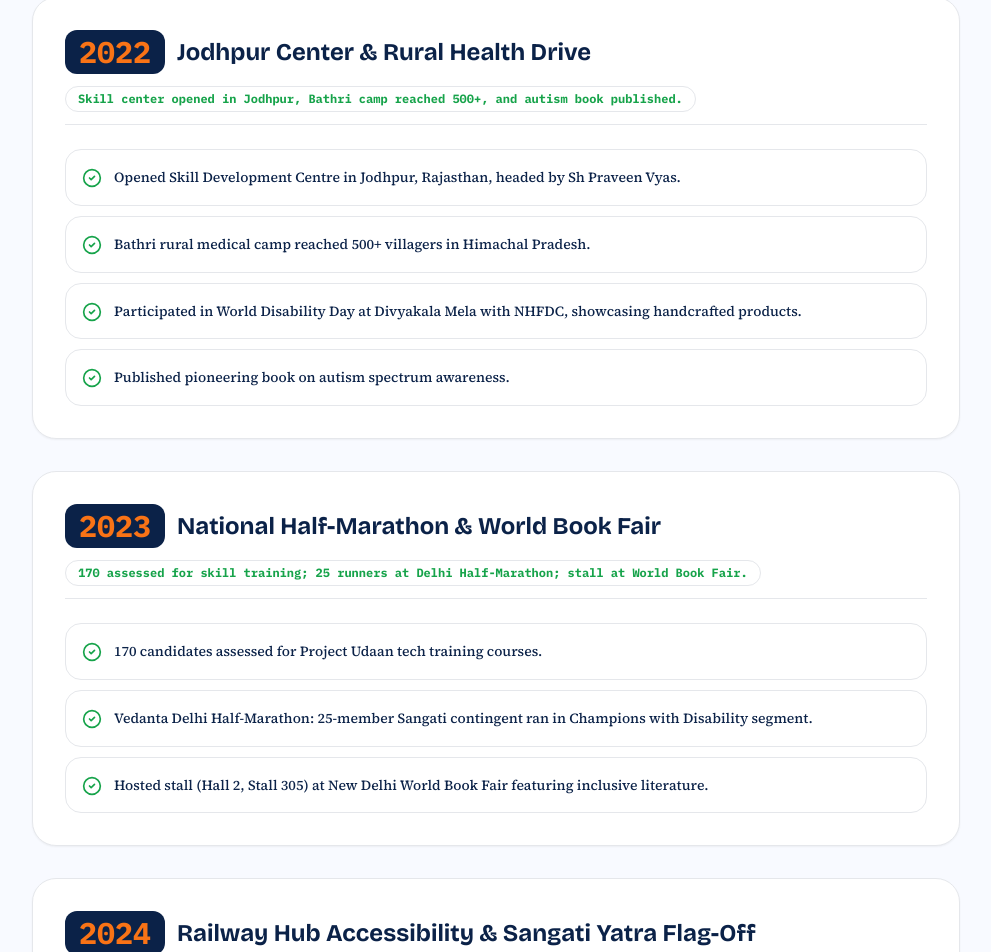
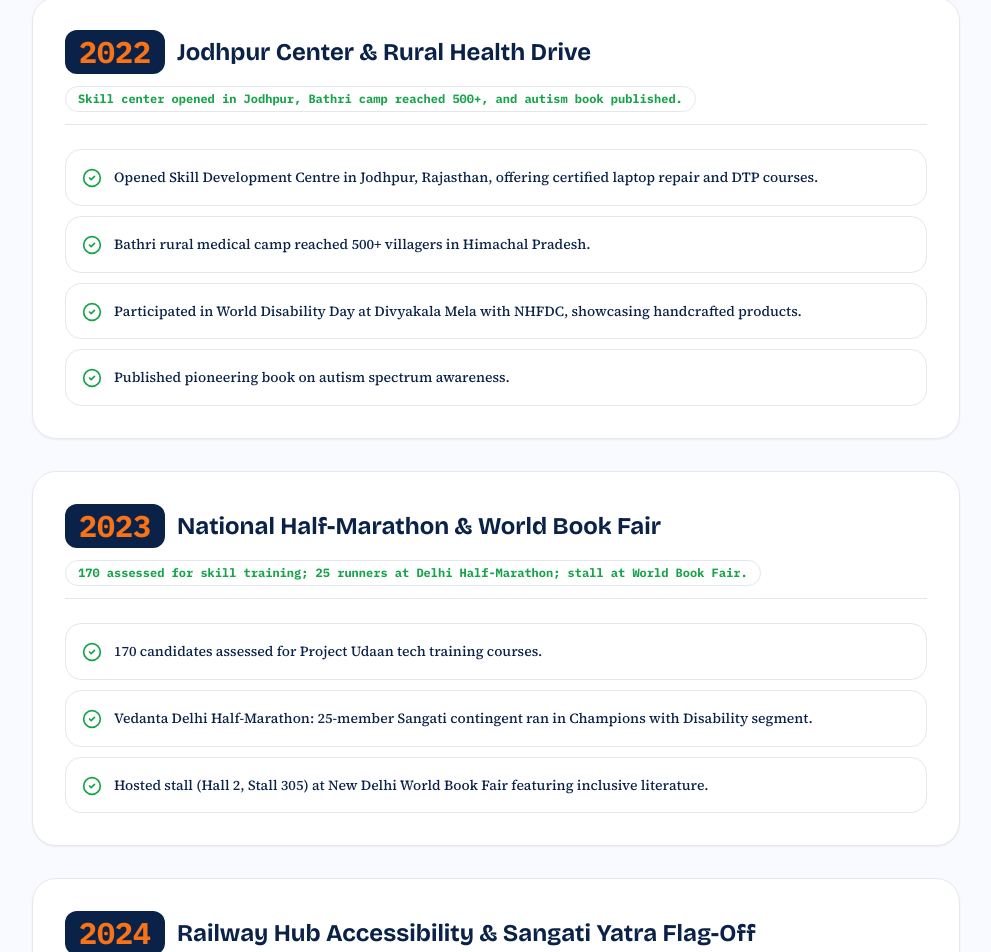
Before and after one commit to haldarainit/Sangati_foundation, a Next.js app: page /impact in a window 1280 px wide. Shown: the part 2755-3707 px from the top of the page, without its empty margins (176-1167 px from the left). Built offline with nearby package versions, Linux system fonts and the light colour scheme.

Commit message:
fix: Remove Sh Praveen Vyas from leadership grid and content files

```diff
--- a/content/about.ts
+++ b/content/about.ts
@@ -90,12 +90,6 @@ export const aboutContent = {
       bio: 'Technology & Public Policy Leader (Global Head - Regulatory, Tata Communications). Drives strategic governance, accessibility policy, digital empowerment, and sustainable social impact.',
       image: '/images/team/alka-selot-asthana.jpg',
     },
-    {
-      name: 'Sh Praveen Vyas',
-      role: 'Head of Jodhpur Skill Development Centre',
-      bio: 'Directs skill assessment, hands-on laptop repair, and tech education for persons with disability in Rajasthan.',
-      image: '/images/stories/story-03.jpg',
-    },
   ],
   timelinePreview: [
     { year: 2019, event: 'Sangati Foundation registered as a charitable trust on 14 February.' },
--- a/content/impact.ts
+++ b/content/impact.ts
@@ -51,7 +51,7 @@ export const impactContent = {
       title: 'Jodhpur Center & Rural Health Drive',
       summary: 'Skill center opened in Jodhpur, Bathri camp reached 500+, and autism book published.',
       details: [
-        'Opened Skill Development Centre in Jodhpur, Rajasthan, headed by Sh Praveen Vyas.',
+        'Opened Skill Development Centre in Jodhpur, Rajasthan, offering certified laptop repair and DTP courses.',
         'Bathri rural medical camp reached 500+ villagers in Himachal Pradesh.',
         'Participated in World Disability Day at Divyakala Mela with NHFDC, showcasing handcrafted products.',
         'Published pioneering book on autism spectrum awareness.',
--- a/content/programs.ts
+++ b/content/programs.ts
@@ -120,7 +120,7 @@ export const programsList: ProgramItem[] = [
     image: '/images/skills/skill-bakery-mandi-group.jpg',
     summary:
       'Project Udaan: Free skill training in Bakery & Culinary Arts, RPL Pump Operator, Laptop Repair, Web Dev, Python, DTP, and placement support.',
-    fullContent: `Under Project Udaan, Sangati runs free skill development and vocational training for persons with disability (PwD) and Below Poverty Line (BPL) candidates across Himachal Pradesh (Mandi & Kangra) and Delhi NCR. Initiatives include Bakery & Pastry Training, RPL Pump Operator Certification under State Sanitation Mission, Laptop Repair with CompTIA A+ certification, Web Development, and DTP. Delivered at our centers with partners including Charities Aid Foundation, State Sanitation Mission HP, and Sh Praveen Vyas (Jodhpur Center). Our job portal helps candidates prepare, interview and secure sustainable livelihoods with ongoing mentorship.`,
+    fullContent: `Under Project Udaan, Sangati runs free skill development and vocational training for persons with disability (PwD) and Below Poverty Line (BPL) candidates across Himachal Pradesh (Mandi & Kangra) and Delhi NCR. Initiatives include Bakery & Pastry Training, RPL Pump Operator Certification under State Sanitation Mission, Laptop Repair with CompTIA A+ certification, Web Development, and DTP. Delivered at our centers with partners including Charities Aid Foundation and State Sanitation Mission HP. Our job portal helps candidates prepare, interview and secure sustainable livelihoods with ongoing mentorship.`,
     highlights: [
       'Project Udaan Bakery & Pastry Training for PwD & BPL candidates in Mandi (HP)',
       'RPL Pump Operator Training in District Kangra (HP) under State Sanitation Mission',
```
Also changed, not shown: 49 other files (tests, documents, lock files or other folders).
